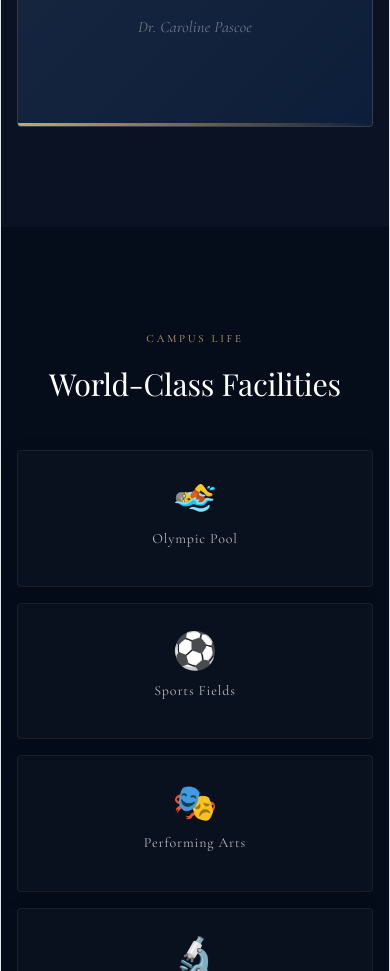
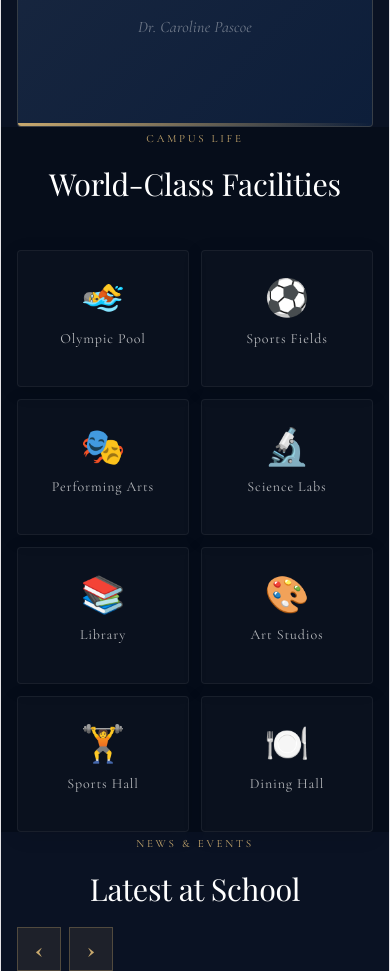
Before and after one commit to NikhilGuleria2004/w, a React app in the folder frontend/: page / in a window 390 px wide. Shown: the part 3500-4471 px from the top of the page. Built offline with nearby package versions, Linux system fonts and the light colour scheme; the HTML template or start-up script is replaced by a standard one.

Commit message:
commit  m

```diff
--- a/frontend/src/School.css
+++ b/frontend/src/School.css
@@ -639,6 +639,31 @@ h1, h2, h3 { margin: 0; font-family: var(--font-serif); }
 .section-dark + .section-mid { padding-top: 0; }
 .section-deep  { background: var(--navy-deep);  padding: 60px 0 32px; }
 
+/* Remove margins on inner elements so adjacent sections visually touch */
+.section-dark:has(+ .section-mid) > :last-child {
+  margin-bottom: 0;
+  padding-bottom: 0;
+}
+
+.section-dark + .section-mid > :first-child {
+  margin-top: 0;
+  padding-top: 0;
+}
+
+/* Mirror: when a .section-mid is followed by .section-dark, remove spacing */
+.section-mid:has(+ .section-dark) { padding-bottom: 0; }
+.section-mid + .section-dark { padding-top: 0; }
+
+.section-mid:has(+ .section-dark) > :last-child {
+  margin-bottom: 0;
+  padding-bottom: 0;
+}
+
+.section-mid + .section-dark > :first-child {
+  margin-top: 0;
+  padding-top: 0;
+}
+
 .section-header { margin-bottom: 64px; }
 .section-header--center { text-align: center; }
 
@@ -1484,9 +1509,14 @@ h1, h2, h3 { margin: 0; font-family: var(--font-serif); }
   }
 
   .learning__grid,
-  .news__grid,
+  .news__grid {
+    grid-template-columns: 1fr;
+  }
+
+  /* Show facilities as two columns on narrow screens */
   .facilities__grid {
-    grid-template-columns: 1fr;
+    grid-template-columns: repeat(2, 1fr);
+    gap: 12px;
   }
 
   .learning__card {
```
